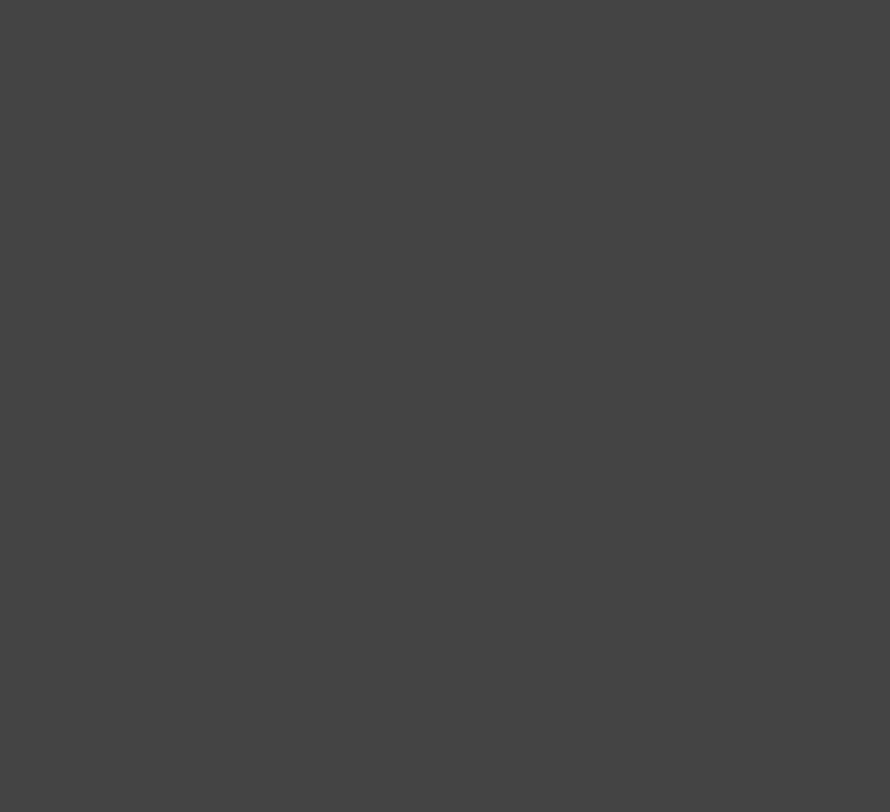
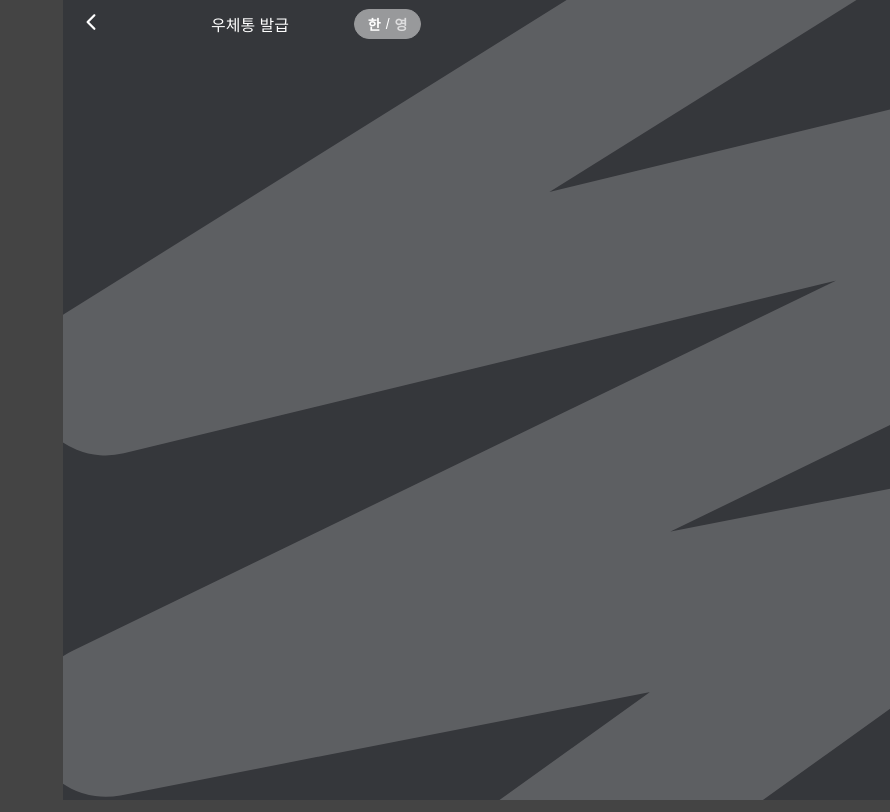
Before and after one commit to Catch-Letter/Catch-Letter-FE, a React (Vite) app: page /drawing in a window 1280 px wide. Before the commit this address had no page. Shown: the whole page, without its empty margins (390-1280 px from the left). Built offline with nearby package versions, Linux system fonts and the light colour scheme.

Commit message:
feat: drawing 페이지 폴더 생성 (#11)

```diff
--- a/src/App.tsx
+++ b/src/App.tsx
@@ -2,6 +2,7 @@ import { lazy, Suspense } from 'react'
 import { BrowserRouter, Route, Routes } from 'react-router'
 import { Layout, I18nProvider } from '#/app/ui'
 import { Home, Test, CreatePost, CreatePostForm, ChoiceLetter, CheckAnswer } from '#/pages'
+import Drawing from '#/pages/drawing/Drawing'
 
 const App = () => {
   const SendLetter = lazy(() => import('#/pages/letter-send/SendLetter'))
@@ -22,6 +23,7 @@ const App = () => {
               <Route path='/create' element={<CreatePost />} />
               <Route path='/postform' element={<CreatePostForm />} />
               <Route path='/success' element={<Success />} />
+              <Route path='/drawing' element={<Drawing />} />
             </Route>
             <Route path='/checkanswer' element={<CheckAnswer />} />
           </Routes>
--- /dev/null
+++ b/src/pages/drawing/Drawing.tsx
@@ -0,0 +1,13 @@
+import { BackHeader } from '#/components'
+import { Background } from '#/shared/ui/background'
+
+const Drawing = () => {
+  return (
+    <div>
+      <Background color='grey' />
+      <BackHeader Center={<span>우체통 발급</span>} />
+    </div>
+  )
+}
+
+export default Drawing
--- /dev/null
+++ b/src/pages/drawing/index.ts
@@ -0,0 +1 @@
+export { default as Drawing } from './Drawing'
```
Also changed, not shown: src/pages/drawing/Drawing.styles.tsx (added).
